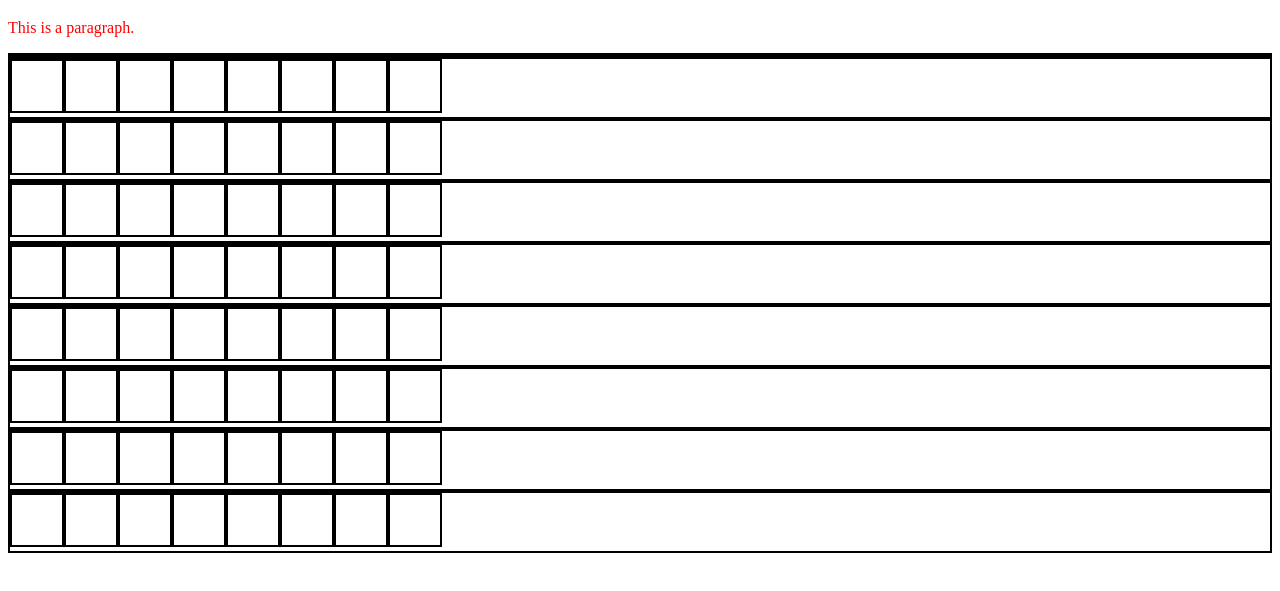
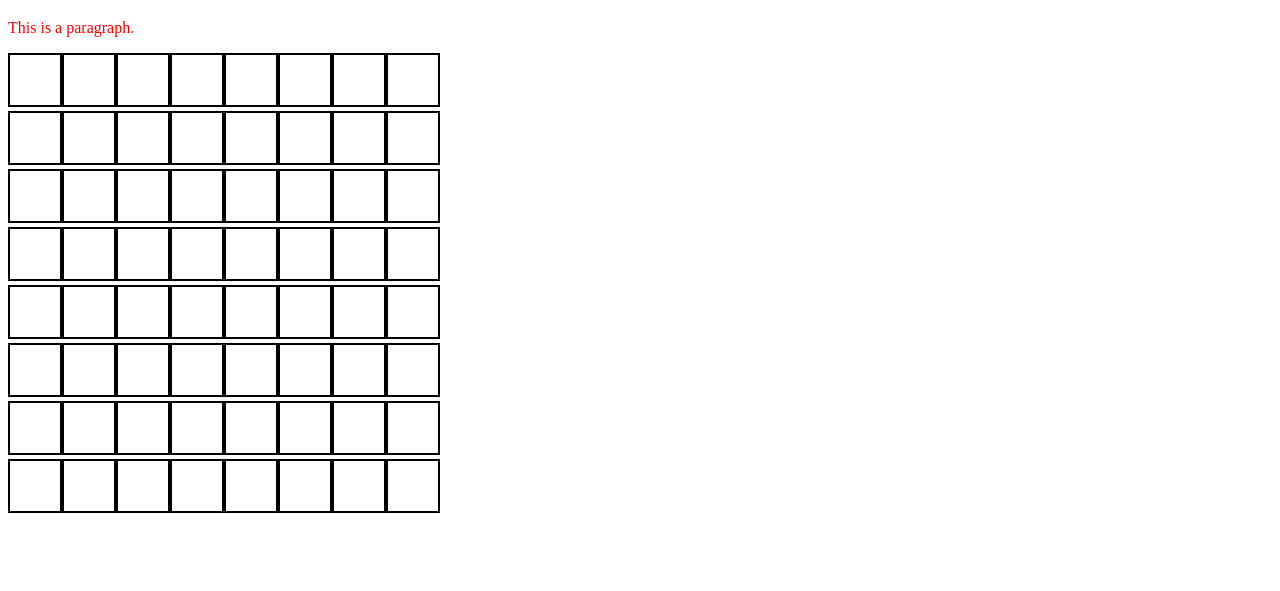
Before and after one commit to TRajasankar9484/tracie-js-practice, a website: page index.html in a window 1280 px wide. Shown: the part 61-652 px from the top of the page. Drawn offline with Linux system fonts and the light colour scheme.

Commit message:
Code for fourth challenge

```diff
--- a/javascript.js
+++ b/javascript.js
@@ -6,12 +6,17 @@ document.body.appendChild(Board);
 // Inserts 8 x 8 rows of divs inside of 'Board'
 for (let i = 0; i < 8; i++) {
     let rowDiv = document.createElement('div');
+    rowDiv.classList.add('row')
     document.body.appendChild(rowDiv);
     for (let j = 0; j < 8; j++) {
         let boxDiv = document.createElement('div');
         boxDiv.style.width = '50px';
         boxDiv.style.height = '50px';
         boxDiv.classList.add('box');
+        boxDiv.addEventListener("mouseover", function () {
+            boxDiv.style.backgroundColor = 'black';
+        })
         rowDiv.appendChild(boxDiv);
+
     }
 }
--- a/styles.css
+++ b/styles.css
@@ -7,11 +7,11 @@ p {
 }
 
 div {
-  border: 2px solid black;
+  border: none;
 }
 
 .row {
-  border: 2px solid black;
+  border: none;
 }
 
 .box {
```
